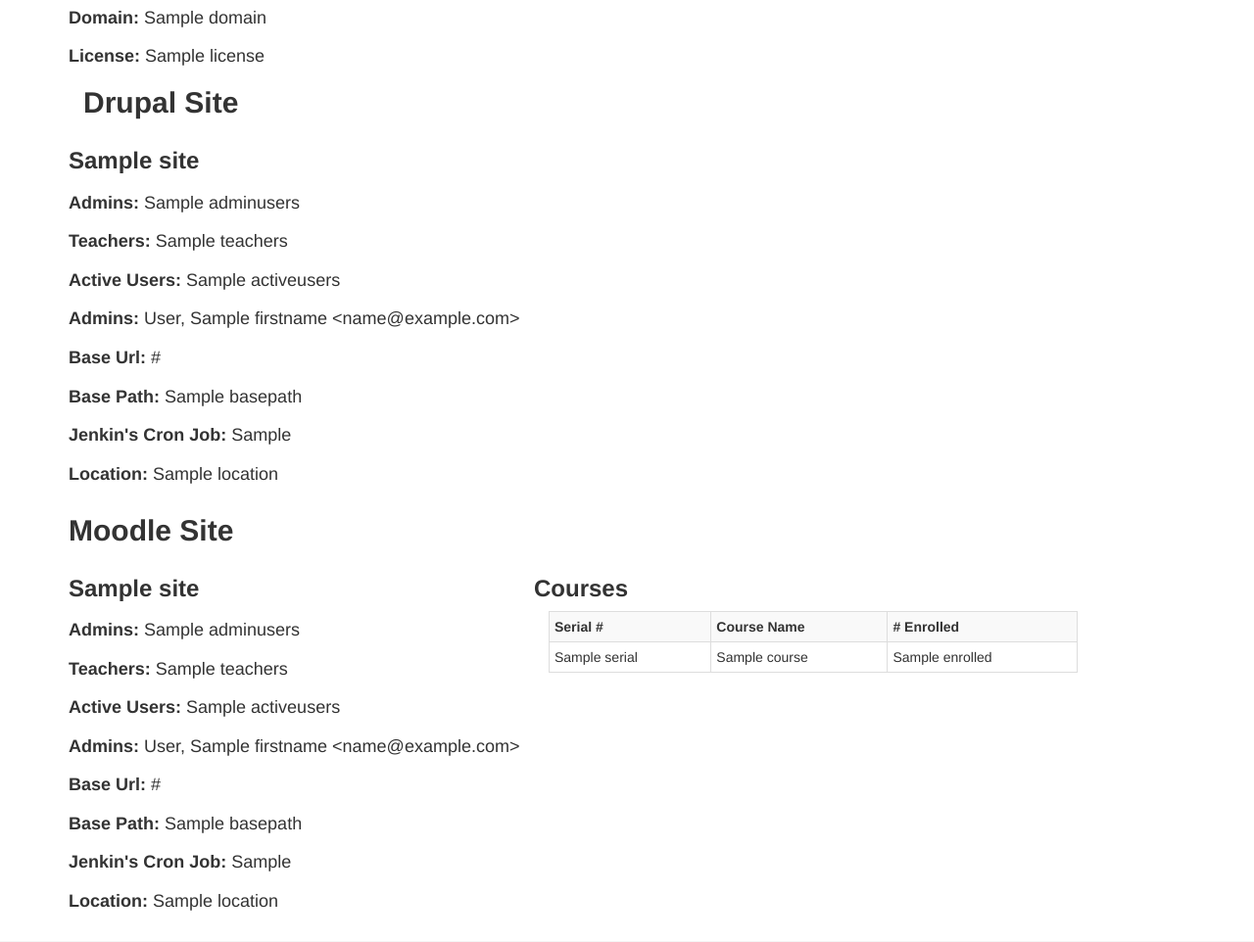
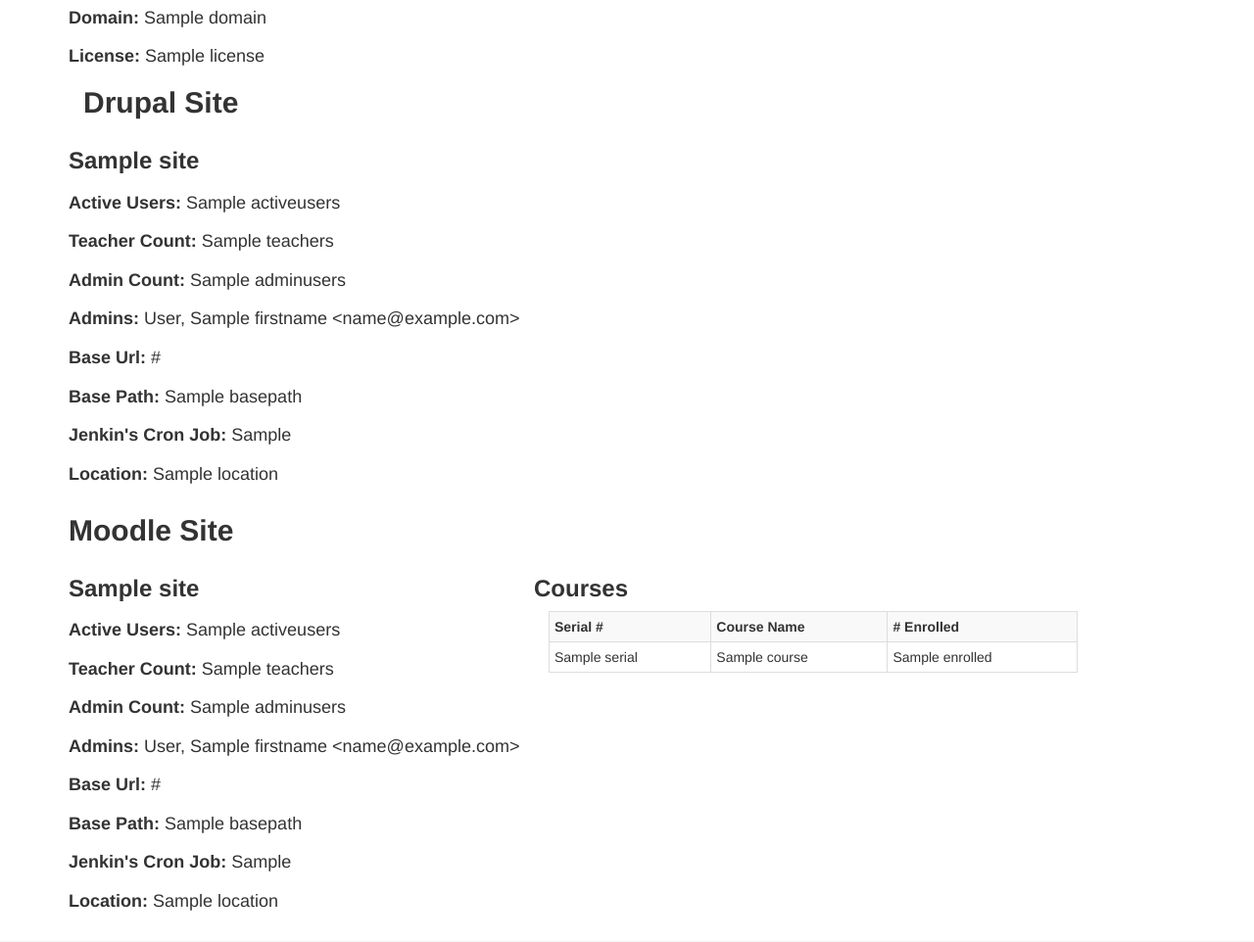
Before and after one commit to osuosl/orvsd_central, a Python web app: template orvsd_central/templates/school.html in a window 1280 px wide. Shown: the part 343-1305 px from the top of the page at 98% size. Run offline with Jinja, Linux system fonts and the light colour scheme; the template is opened without the code that fills it: most values are stand-ins (such as "Sample title", 1, 10 or a date in 2020).

Commit message:
more school page tweaks
refs #82

```diff
--- a/orvsd_central/templates/school.html
+++ b/orvsd_central/templates/school.html
@@ -30,9 +30,9 @@
     </div>
     <h4>
         {% if site_details %}
-        <div class="row"><b>Admins:</b> {{site_details.adminusers}}</div><br />
-        <div class="row"><b>Teachers:</b> {{site_details.teachers}}</div><br />
         <div class="row"><b>Active Users:</b> {{site_details.activeusers}}</div><br />
+        <div class="row"><b>Teacher Count:</b> {{site_details.teachers}}</div><br />
+        <div class="row"><b>Admin Count:</b> {{site_details.adminusers}}</div><br />
         <div class="row"><b>Admins:</b>
             {% for admin in site_details.adminlist %}
                 {{admin['lastname']}}, {{admin['firstname']}} &lt;{{admin['email']}}&gt;<br />
@@ -59,9 +59,9 @@
             </div>
             <h4>
                 {% if site_details %}
-                <div class="row"><b>Admins:</b> {{site_details.adminusers}}</div><br />
-                <div class="row"><b>Teachers:</b> {{site_details.teachers}}</div><br />
                 <div class="row"><b>Active Users:</b> {{site_details.activeusers}}</div><br />
+                <div class="row"><b>Teacher Count:</b> {{site_details.teachers}}</div><br />
+                <div class="row"><b>Admin Count:</b> {{site_details.adminusers}}</div><br />
                 <div class="row"><b>Admins:</b>
                     {% for admin in site_details.adminlist %}
                         {{admin['lastname']}}, {{admin['firstname']}} &lt;{{admin['email']}}&gt;<br />
```
